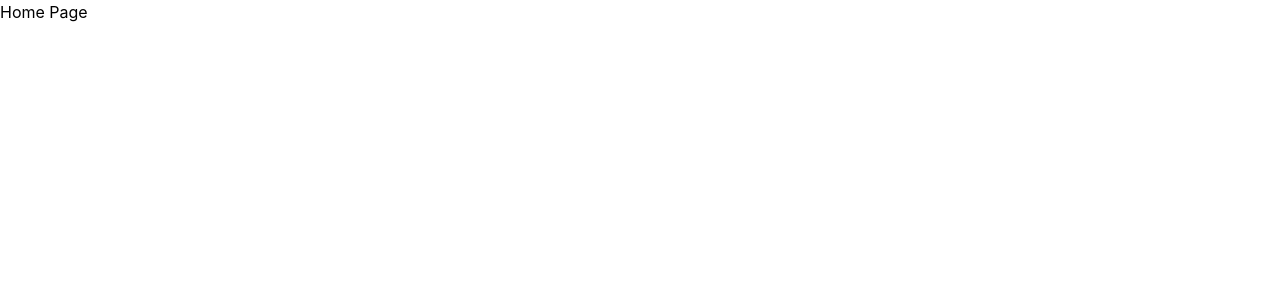
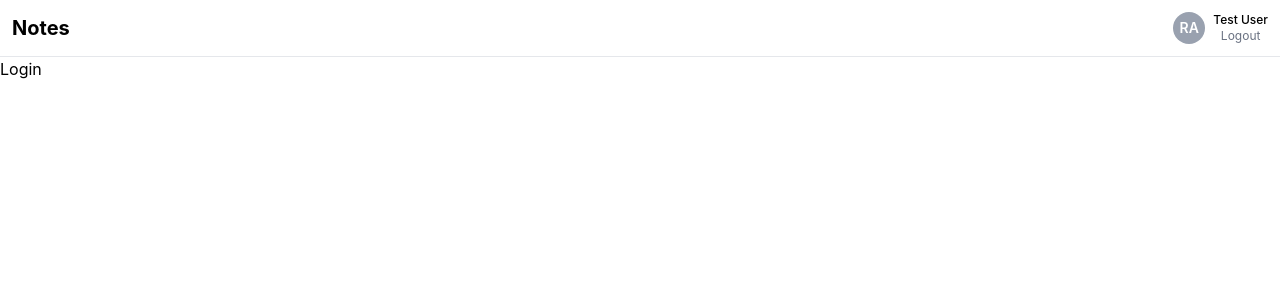
Before and after one commit to RizwanAhmed001/Notes-app, a React (Vite) app in the folder client/: page /login in a window 1280 px wide. Shown: the top 300 px of the page. Built offline with nearby package versions, Linux system fonts and the light colour scheme.

Commit message:
Header components and necessary pages is added

```diff
--- a/client/package.json
+++ b/client/package.json
@@ -13,7 +13,9 @@
     "@tailwindcss/vite": "^4.2.2",
     "react": "^19.2.4",
     "react-dom": "^19.2.4",
+    "react-icons": "^5.6.0",
     "react-router-dom": "^7.13.1",
+    "react-toastify": "^11.0.5",
     "tailwindcss": "^4.2.2"
   },
   "devDependencies": {
--- a/client/src/App.jsx
+++ b/client/src/App.jsx
@@ -1,8 +1,23 @@
+import { ToastContainer } from 'react-toastify';
+import {Route, Routes} from "react-router-dom"
+import Dashboard from './pages/Dashboard';
+import Login from './pages/login';
+import Error from './pages/Error';
+import Header from './components/Header';
 
 function App() {
 
   return (
-    <div>Home Page</div>
+    <div>
+      <ToastContainer />
+      <Header />
+
+      <Routes>
+          <Route path="/" element={<Dashboard />} />
+          <Route path="/login" element={<Login />} />
+          <Route path="*" element={<Error />} />
+      </Routes>
+    </div>
 
   )
 }
--- /dev/null
+++ b/client/src/components/Header.jsx
@@ -0,0 +1,33 @@
+import React from 'react'
+
+const Header = () => {
+  return (
+    <header className="w-full bg-white text-black border-b border-gray-200">
+      <div className="flex items-center justify-between px-3 py-3">
+
+        {/* Title */}
+        <h1 className="text-xl font-bold">Notes</h1>
+
+        {/* User Section */}
+        <div className="flex items-center gap-2">
+
+          {/* Avatar */}
+          <button className="w-8 h-8 rounded-full bg-gray-400 text-white text-sm font-semibold flex items-center justify-center">
+            RA
+          </button>
+
+          {/* User Info */}
+          <div className="hidden sm:flex flex-col text-right">
+            <h3 className="text-xs font-medium">Test User</h3>
+            <button className="text-xs text-gray-500 hover:text-black">
+              Logout
+            </button>
+          </div>
+
+        </div>
+      </div>
+    </header>
+  )
+}
+
+export default Header
--- /dev/null
+++ b/client/src/pages/Dashboard.jsx
@@ -0,0 +1,11 @@
+
+
+const Dashboard = () => {
+  return (
+    <div>
+      Dash
+    </div>
+  )
+}
+
+export default Dashboard
--- /dev/null
+++ b/client/src/pages/Error.jsx
@@ -0,0 +1,9 @@
+const Error = () => {
+  return (
+    <div>
+      Error
+    </div>
+  )
+}
+
+export default Error
--- /dev/null
+++ b/client/src/pages/Login.jsx
@@ -0,0 +1,11 @@
+
+
+const Login = () => {
+  return (
+    <div>
+      Login
+    </div>
+  )
+}
+
+export default Login
```
Also changed, not shown: 1 other file (tests, documents, lock files or other folders).
